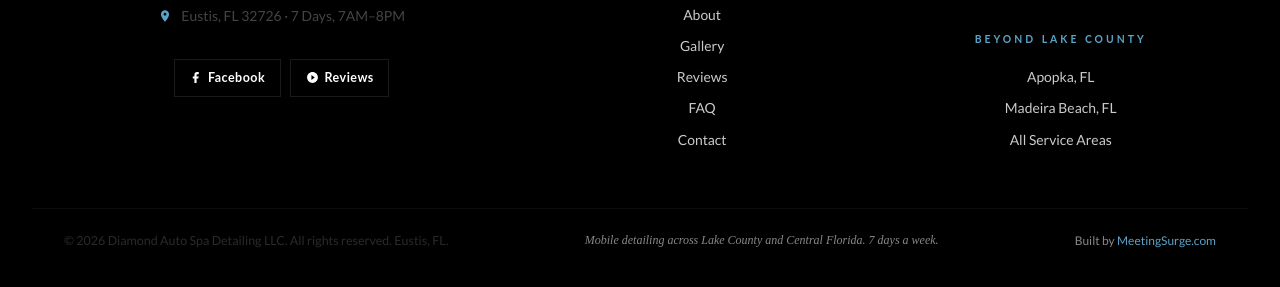
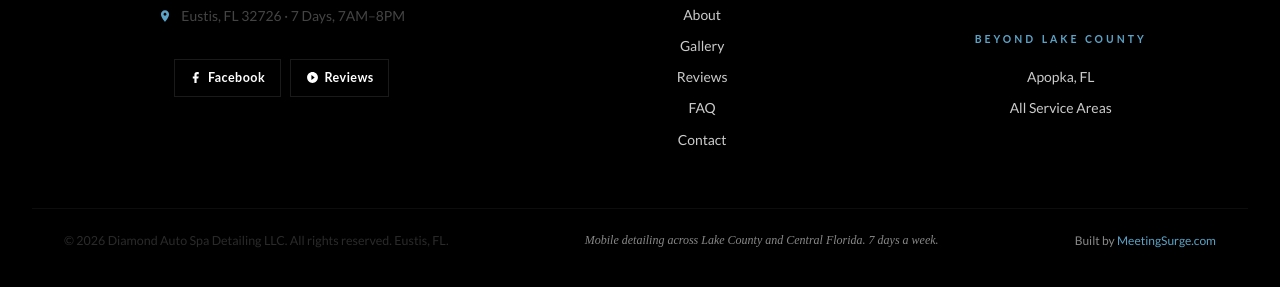
Before and after one commit to JamesBrownR/Diamond-Auto-Spa-Detailing, a Jekyll site: the page built from index.html, in a window 1280 px wide and 900 px high, scrolled down 7578 px. Shown: the part 595-882 px from the top of the window. Built offline with Jekyll 4.4.1, drawn with Linux system fonts in a browser that asks for light colours; some web fonts are replaced.

Commit message:
Update footer.html

```diff
--- a/_includes/footer.html
+++ b/_includes/footer.html
@@ -253,7 +253,6 @@
       <span class="footer-col-label" style="margin-top:1.8rem;">Beyond Lake County</span>
       <ul class="footer-link-list">
         <li><a href="{{ site.baseurl }}/service-area/apopka-fl/">Apopka, FL</a></li>
-        <li><a href="{{ site.baseurl }}/service-area/madeira-beach-fl/">Madeira Beach, FL</a></li>
         <li><a href="{{ site.baseurl }}/service-area/">All Service Areas</a></li>
       </ul>
     </div>
```
